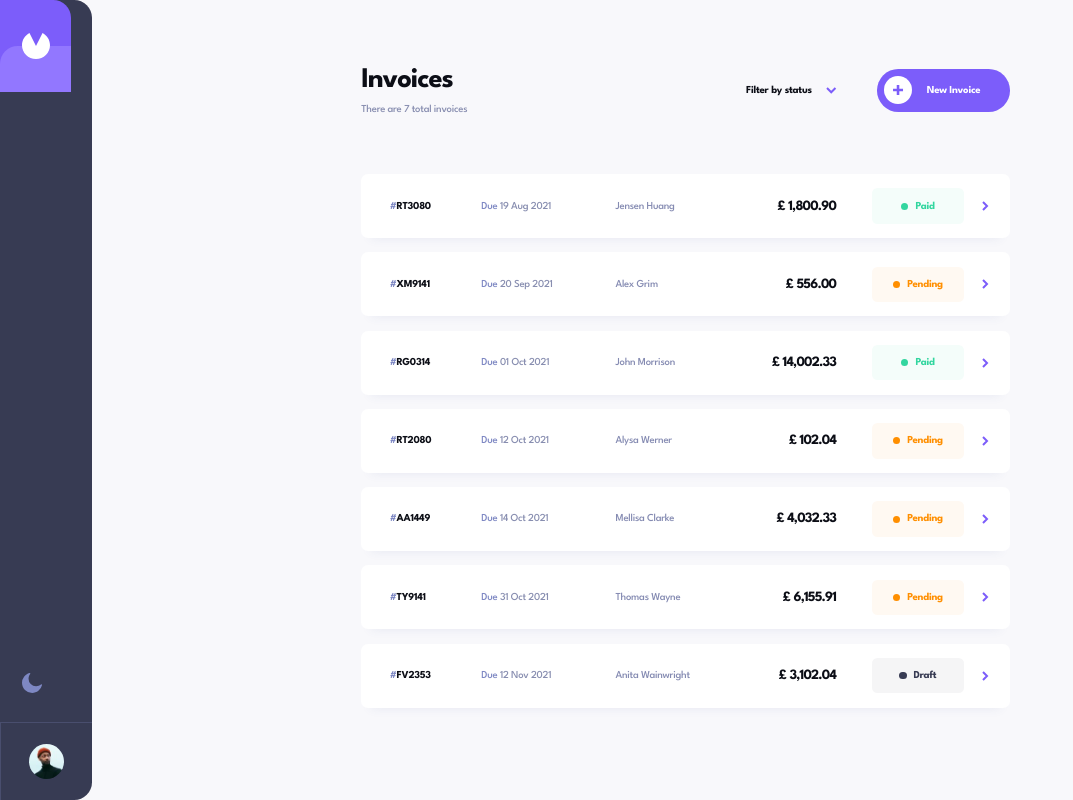
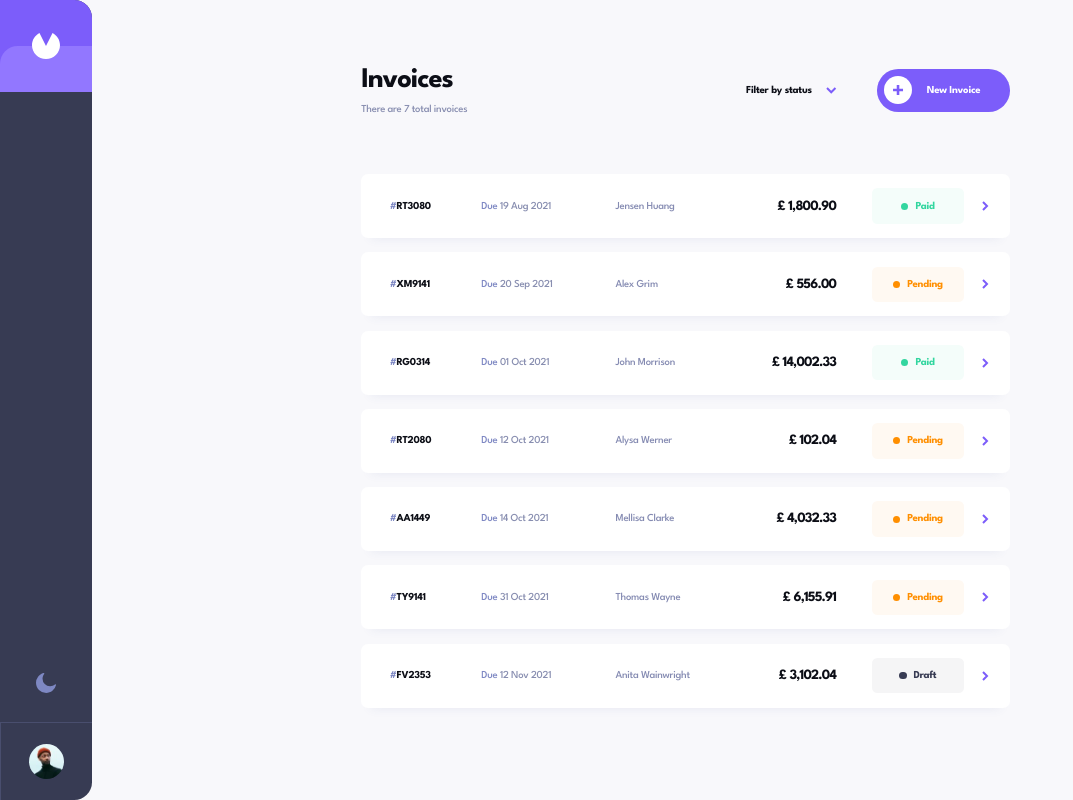
Before and after one commit to CodeVee/invoice-app, a Vue app: page / in a window 1280 px wide. Shown: the whole page, without its empty margins (0-1073 px from the left). Built offline with nearby package versions, Linux system fonts and the light colour scheme.

Commit message:
made sidebar responsive

```diff
--- a/src/components/SideBar.vue
+++ b/src/components/SideBar.vue
@@ -17,14 +17,14 @@
 </script>
 
 <template>
-    <aside class="bg-blue-deep dark:bg-blue-vdark relative z-20 h-32 lg:h-full w-full lg:w-10.3 lg:rounded-r-4xl flex flex-row lg:flex-col justify-between">
-        <div class="relative overflow-y-clip w-32 h-full lg:h-10.3 bg-purple rounded-r-4xl flex items-center justify-center">
+    <aside class="bg-blue-deep dark:bg-blue-vdark relative z-20 h-7.2 md:h-32 lg:h-full w-full lg:w-10.3 lg:rounded-r-4xl flex flex-row lg:flex-col justify-between">
+        <div class="relative overflow-y-clip w-32 lg:w-full h-full lg:h-10.3 bg-purple rounded-r-4xl flex items-center justify-center">
             <img class="relative z-10" src="@/assets/images/logo.svg" alt="logo">
             <div class="absolute left-0 top-[50%] h-full w-full bg-purple-light rounded-l-4xl flex items-center justify-center"></div>
         </div>
 
         <div class="flex flex-row lg:flex-col">
-            <button @click="toggleMode" class="self-center mr-3.2 lg:mb-3.2">
+            <button @click="toggleMode" class="self-center mr-3.2 lg:mr-0 lg:mb-3.2">
                 <img v-show="darkMode" src="@/assets/images/icon-sun.svg" alt="sun">
                 <img v-show="!darkMode" src="@/assets/images/icon-moon.svg" alt="moon">
             </button>
```
